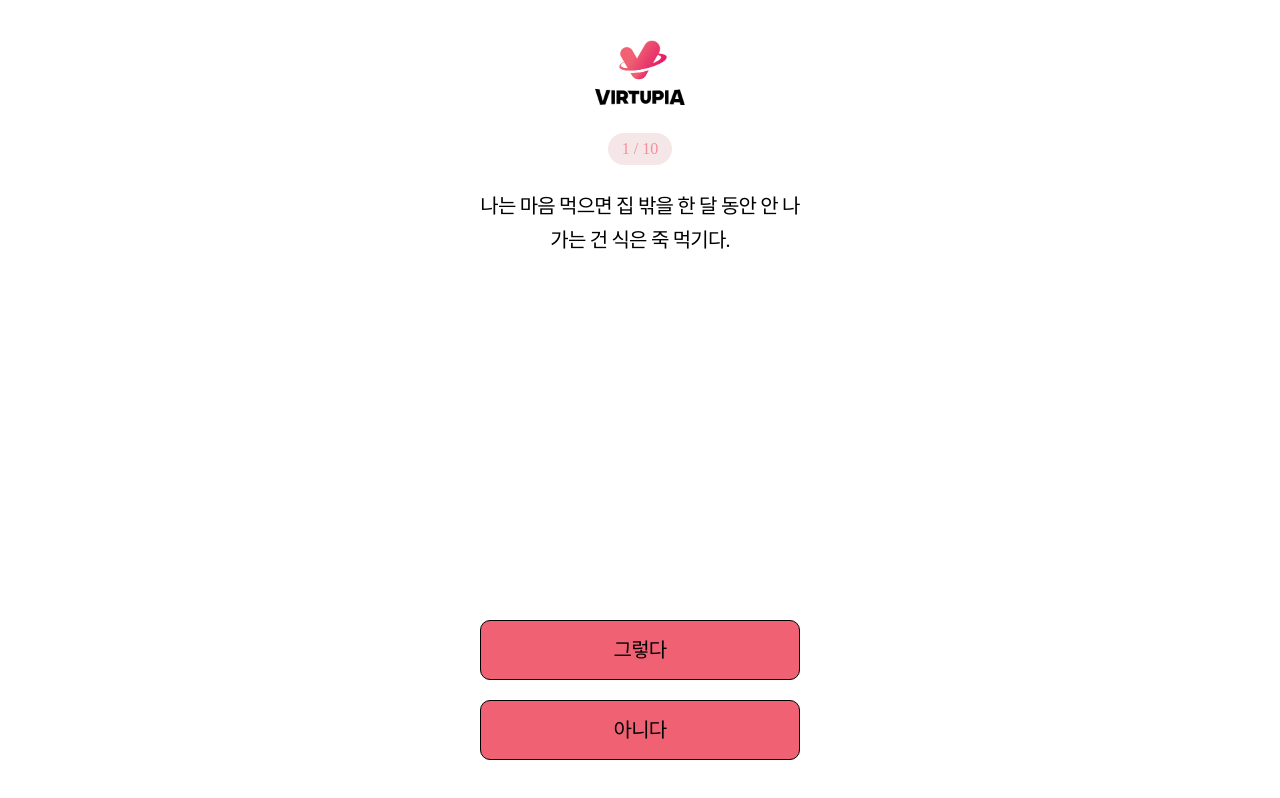
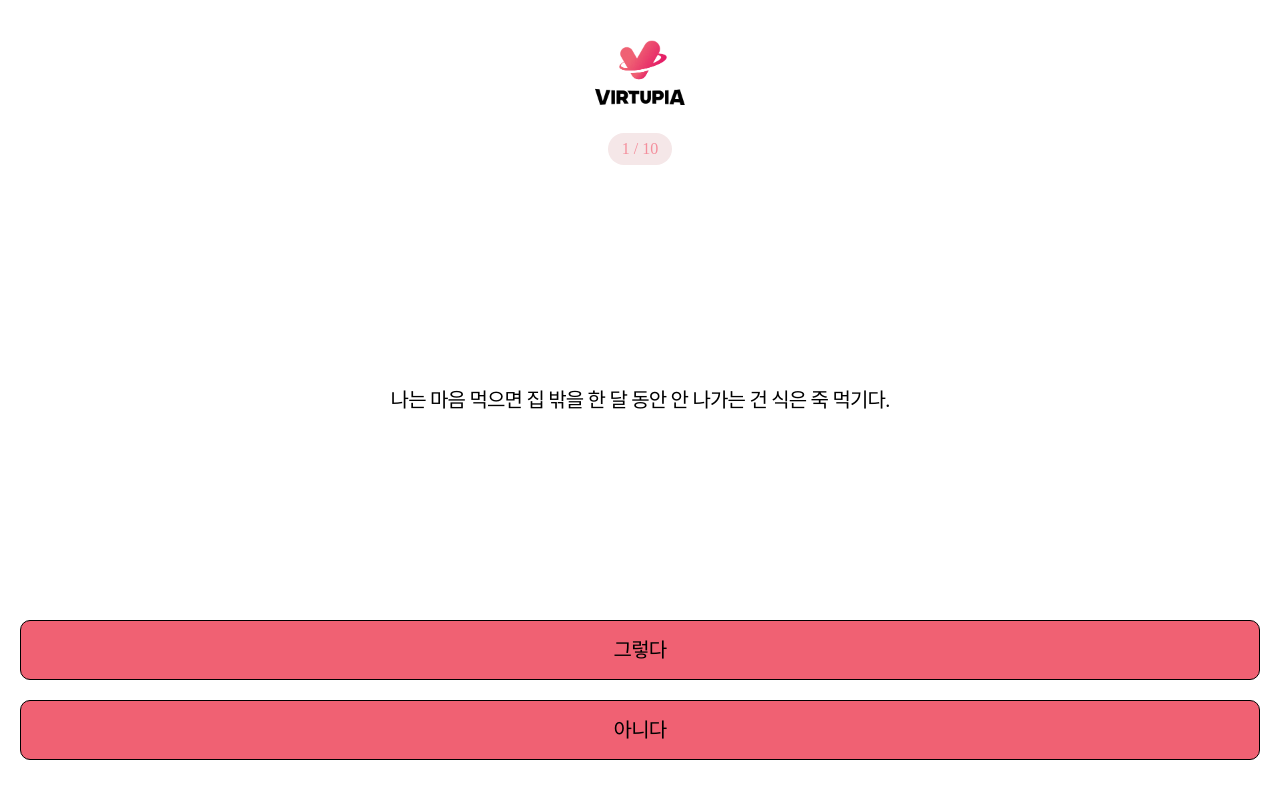
Before and after one commit to zerossun/typetest1, a React (Create React App) app: page /Test in a window 1280 px wide. Built offline with nearby package versions, Linux system fonts and the light colour scheme; a web font is replaced by a local one.

Commit message:
Update style.scss

```diff
--- a/src/asset/scss/style.scss
+++ b/src/asset/scss/style.scss
@@ -1,5 +1,5 @@
 //common//
-body{position: relative; background-color: #fff; width: 22.5rem; height: 100vh; margin: 0 auto; padding:40px 20px; color: #010101;}
+body{position: relative; background-color: #fff; width: 100%; height: 100vh; margin: 0 auto; padding:40px 20px; color: #010101;}
 button{border-radius: 30px; background-color: #F06173; width: 100%; text-align: center; cursor: pointer; height: 3.75rem;}
 // img{padding: 20px;}
 img{border-radius: 10px; object-fit: contain;}
@@ -10,7 +10,7 @@ img{border-radius: 10px; object-fit: contain;}
     font-weight: 700;
     text-align: center;
     font-size: 1.125rem;
-    & h2{font-size: 36px;}
+    & h2{font-size: 2.25rem;}
     & .img{
         position: absolute;
         left: 0%;
@@ -42,18 +42,19 @@ img{border-radius: 10px; object-fit: contain;}
         }
     }
     & .question{
+        margin: 0 auto;
         margin-bottom: 20px;
         width: 100%;
         overflow: hidden;
         & .question_q{
-            width: 100%;
+            width: calc(100% - 40px);
             overflow: hidden;
             font-weight: 400;
             margin: 0px;
-            margin-top:24px;
-            display: flex;
-            flex-direction: column;
-            justify-content: center;
+            position: absolute;
+            left: 50%;
+            top: 50%;
+            transform: translate(-50%, -50%);
             font-size: 1.25rem;
             font-weight: 400;
             line-height: 2.125rem;
@@ -155,17 +156,16 @@ img{border-radius: 10px; object-fit: contain;}
             & .kakao_btn{
                 background: url(../image/kakako.png) no-repeat center;
                 background-size: contain;
-                width: 48px;
-                height: 48px;
+                width: 50px;
+                height: 50px;
             }
         }
     }
-
 }
 .virtupia{
     margin: 22px 0 24px 0;
     display: flex;
-    justify-content: space-between;
+    justify-content: space-around;
     padding: 0 20px;
     align-items: center;
     & img{width: 60px; height: auto;}
@@ -194,7 +194,7 @@ img{border-radius: 10px; object-fit: contain;}
     justify-content: space-between;
     padding-bottom: 40px;
     & button{
-        width: 49%;
+        width: calc(50% - 8px);
         height: auto;
         background-color: transparent;
     }
```
